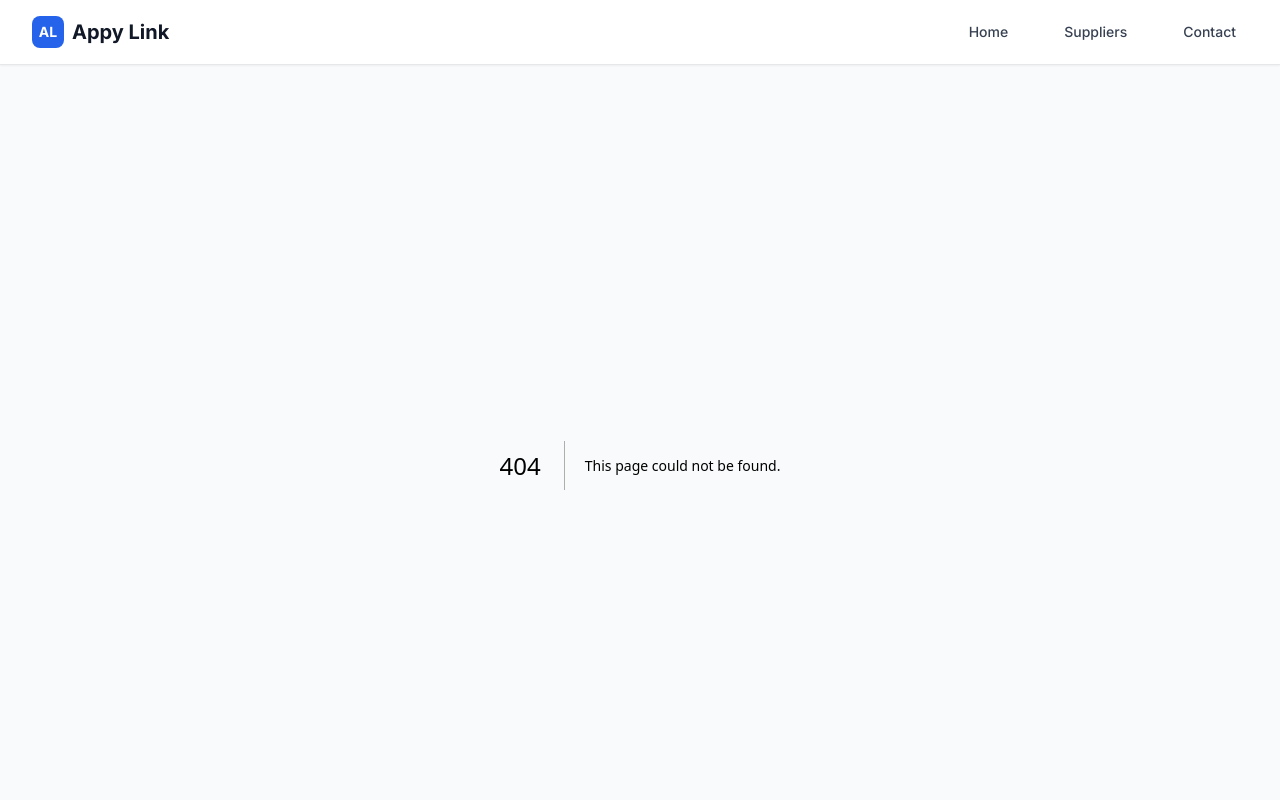
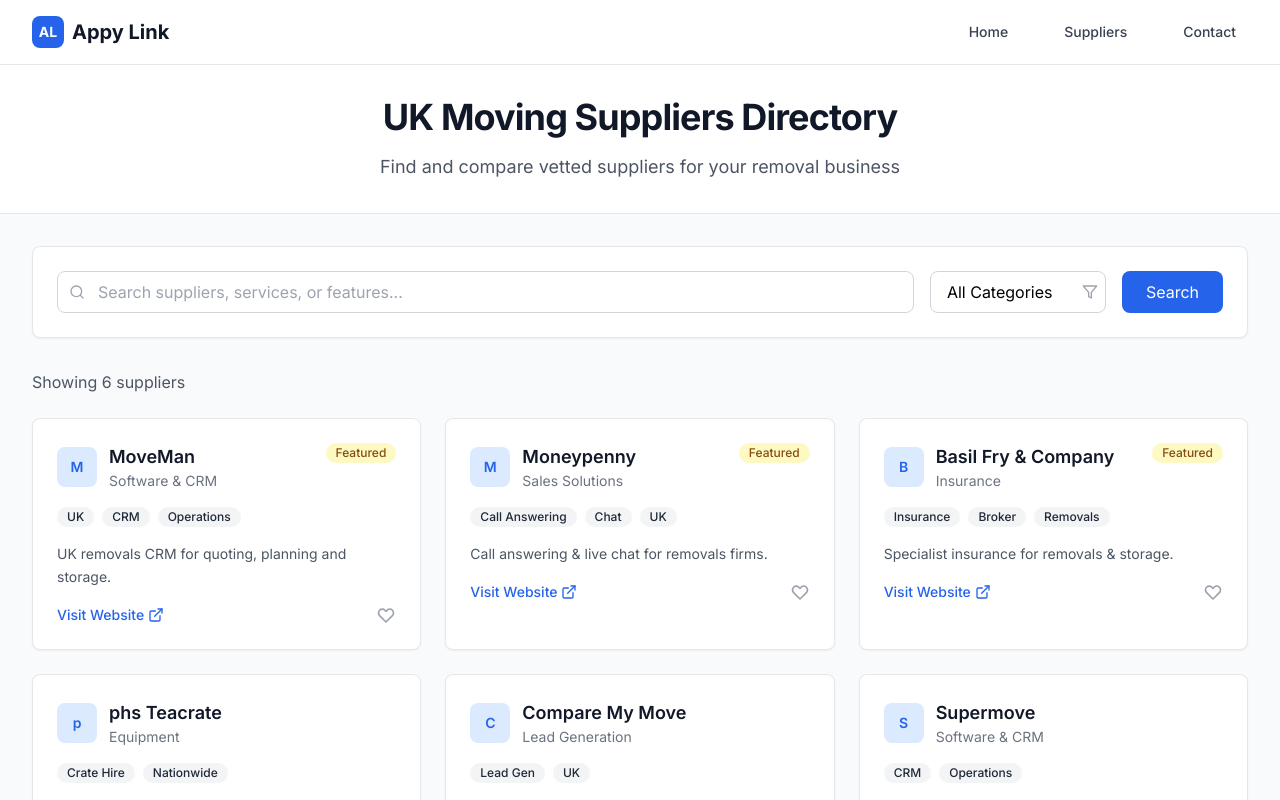
Before and after one commit to Appycrew1/appy-direct, a Next.js app: page /suppliers in a window 1280 px wide. Before the commit this address had no page. Shown: the top 800 px of the page. Built offline with nearby package versions, Linux system fonts and the light colour scheme.

Commit message:
Create page.tsx

```diff
--- /dev/null
+++ b/src/app/suppliers/page.tsx
@@ -0,0 +1,199 @@
+import { Search, Filter, ExternalLink } from 'lucide-react'
+
+export default function SuppliersPage() {
+  const suppliers = [
+    {
+      id: 1,
+      name: "MoveMan",
+      category: "Software & CRM",
+      description: "UK removals CRM for quoting, planning and storage.",
+      website: "https://www.movemanpro.com",
+      tags: ["UK", "CRM", "Operations"],
+      featured: true
+    },
+    {
+      id: 2,
+      name: "Moneypenny",
+      category: "Sales Solutions",
+      description: "Call answering & live chat for removals firms.",
+      website: "https://www.moneypenny.com/uk",
+      tags: ["Call Answering", "Chat", "UK"],
+      featured: true
+    },
+    {
+      id: 3,
+      name: "Basil Fry & Company",
+      category: "Insurance",
+      description: "Specialist insurance for removals & storage.",
+      website: "https://basilfry.co.uk",
+      tags: ["Insurance", "Broker", "Removals"],
+      featured: true
+    },
+    {
+      id: 4,
+      name: "phs Teacrate",
+      category: "Equipment",
+      description: "UK-wide lidded crate rental & purchase.",
+      website: "https://teacrate.co.uk",
+      tags: ["Crate Hire", "Nationwide"],
+      featured: false
+    },
+    {
+      id: 5,
+      name: "Compare My Move",
+      category: "Lead Generation",
+      description: "Consumer marketplace for removal quotes.",
+      website: "https://www.comparemymove.com",
+      tags: ["Lead Gen", "UK"],
+      featured: false
+    },
+    {
+      id: 6,
+      name: "Supermove",
+      category: "Software & CRM",
+      description: "Modern CRM and operations platform for movers.",
+      website: "https://www.supermove.com",
+      tags: ["CRM", "Operations"],
+      featured: false
+    }
+  ]
+
+  const categories = [
+    "All Categories",
+    "Software & CRM",
+    "Sales Solutions",
+    "Insurance",
+    "Equipment",
+    "Lead Generation"
+  ]
+
+  return (
+    <div className="bg-gray-50 min-h-screen">
+      {/* Page Header */}
+      <div className="bg-white border-b">
+        <div className="max-w-7xl mx-auto px-4 sm:px-6 lg:px-8 py-8">
+          <div className="text-center">
+            <h1 className="text-3xl font-bold tracking-tight text-gray-900 sm:text-4xl">
+              UK Moving Suppliers Directory
+            </h1>
+            <p className="mt-4 text-lg text-gray-600">
+              Find and compare vetted suppliers for your removal business
+            </p>
+          </div>
+        </div>
+      </div>
+
+      {/* Search and Filters */}
+      <div className="max-w-7xl mx-auto px-4 sm:px-6 lg:px-8 py-8">
+        <div className="bg-white rounded-lg shadow-sm border p-6 mb-8">
+          <div className="flex flex-col md:flex-row gap-4">
+            {/* Search Bar */}
+            <div className="relative flex-1">
+              <Search className="absolute left-3 top-1/2 transform -translate-y-1/2 h-4 w-4 text-gray-400" />
+              <input
+                type="text"
+                placeholder="Search suppliers, services, or features..."
+                className="w-full pl-10 pr-4 py-2 border border-gray-300 rounded-lg focus:ring-2 focus:ring-blue-500 focus:border-transparent"
+              />
+            </div>
+
+            {/* Category Filter */}
+            <div className="relative">
+              <select className="appearance-none bg-white border border-gray-300 rounded-lg px-4 py-2 pr-8 focus:ring-2 focus:ring-blue-500 focus:border-transparent">
+                {categories.map((category) => (
+                  <option key={category} value={category}>
+                    {category}
+                  </option>
+                ))}
+              </select>
+              <Filter className="absolute right-2 top-1/2 transform -translate-y-1/2 h-4 w-4 text-gray-400 pointer-events-none" />
+            </div>
+
+            {/* Search Button */}
+            <button className="bg-blue-600 text-white px-6 py-2 rounded-lg hover:bg-blue-700 transition-colors">
+              Search
+            </button>
+          </div>
+        </div>
+
+        {/* Results Summary */}
+        <div className="mb-6">
+          <p className="text-gray-600">
+            Showing {suppliers.length} suppliers
+          </p>
+        </div>
+
+        {/* Suppliers Grid */}
+        <div className="grid grid-cols-1 md:grid-cols-2 lg:grid-cols-3 gap-6">
+          {suppliers.map((supplier) => (
+            <div key={supplier.id} className="bg-white rounded-lg shadow-sm border hover:shadow-md transition-shadow">
+              <div className="p-6">
+                {/* Header */}
+                <div className="flex items-start justify-between mb-4">
+                  <div className="flex items-center space-x-3">
+                    <div className="w-10 h-10 bg-blue-100 rounded-lg flex items-center justify-center">
+                      <span className="text-blue-600 font-semibold text-sm">
+                        {supplier.name.charAt(0)}
+                      </span>
+                    </div>
+                    <div>
+                      <h3 className="text-lg font-semibold text-gray-900">{supplier.name}</h3>
+                      <p className="text-sm text-gray-500">{supplier.category}</p>
+                    </div>
+                  </div>
+                  {supplier.featured && (
+                    <span className="inline-flex items-center px-2.5 py-0.5 rounded-full text-xs font-medium bg-yellow-100 text-yellow-800">
+                      Featured
+                    </span>
+                  )}
+                </div>
+
+                {/* Tags */}
+                <div className="flex flex-wrap gap-2 mb-4">
+                  {supplier.tags.map((tag) => (
+                    <span
+                      key={tag}
+                      className="inline-flex items-center px-2.5 py-0.5 rounded-full text-xs font-medium bg-gray-100 text-gray-800"
+                    >
+                      {tag}
+                    </span>
+                  ))}
+                </div>
+
+                {/* Description */}
+                <p className="text-gray-600 mb-4 text-sm leading-relaxed">
+                  {supplier.description}
+                </p>
+
+                {/* Actions */}
+                <div className="flex items-center justify-between">
+                  <a
+                    href={supplier.website}
+                    target="_blank"
+                    rel="noopener noreferrer"
+                    className="inline-flex items-center text-blue-600 hover:text-blue-700 font-medium text-sm"
+                  >
+                    Visit Website
+                    <ExternalLink className="ml-1 h-4 w-4" />
+                  </a>
+                  <button className="text-gray-400 hover:text-gray-600">
+                    <svg className="h-5 w-5" fill="none" stroke="currentColor" viewBox="0 0 24 24">
+                      <path strokeLinecap="round" strokeLinejoin="round" strokeWidth={2} d="M4.318 6.318a4.5 4.5 0 000 6.364L12 20.364l7.682-7.682a4.5 4.5 0 00-6.364-6.364L12 7.636l-1.318-1.318a4.5 4.5 0 00-6.364 0z" />
+                    </svg>
+                  </button>
+                </div>
+              </div>
+            </div>
+          ))}
+        </div>
+
+        {/* Load More */}
+        <div className="text-center mt-12">
+          <button className="bg-white border border-gray-300 text-gray-700 px-6 py-3 rounded-lg hover:bg-gray-50 transition-colors">
+            Load More Suppliers
+          </button>
+        </div>
+      </div>
+    </div>
+  )
+}
```
